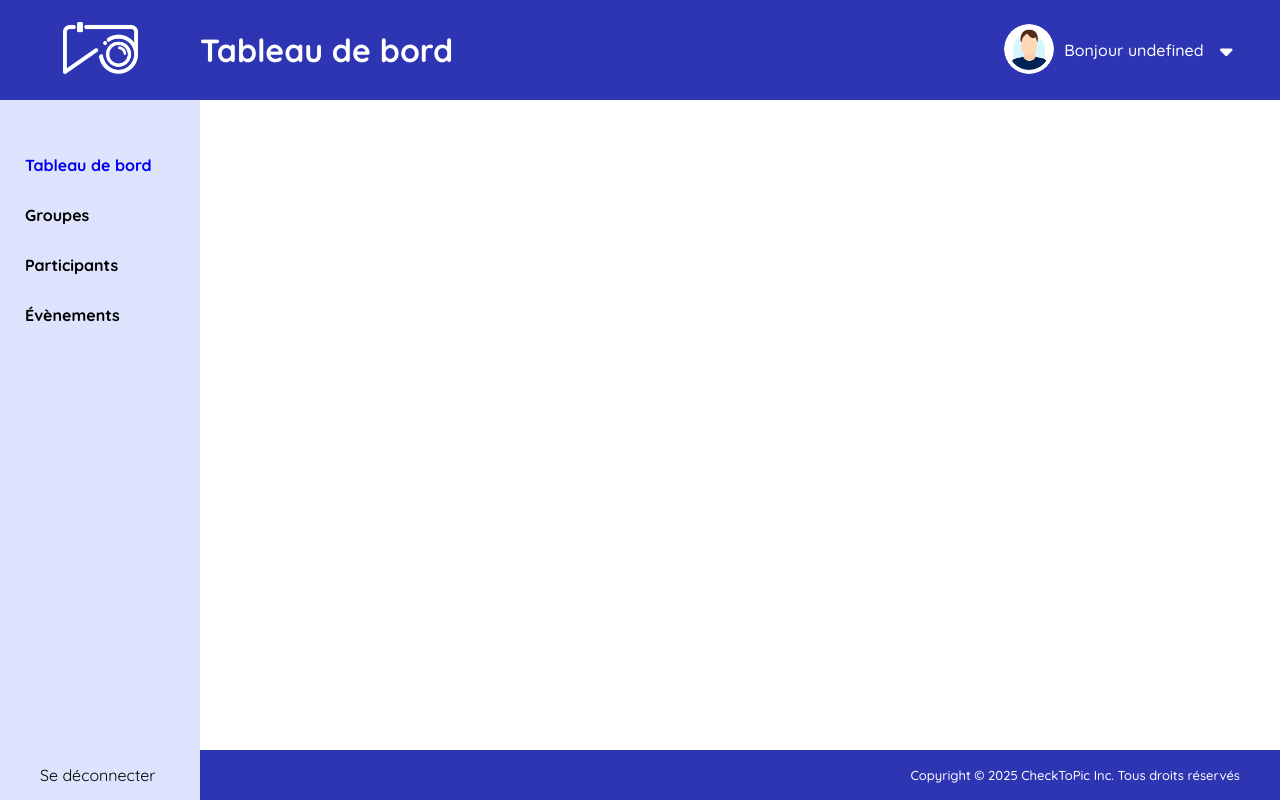
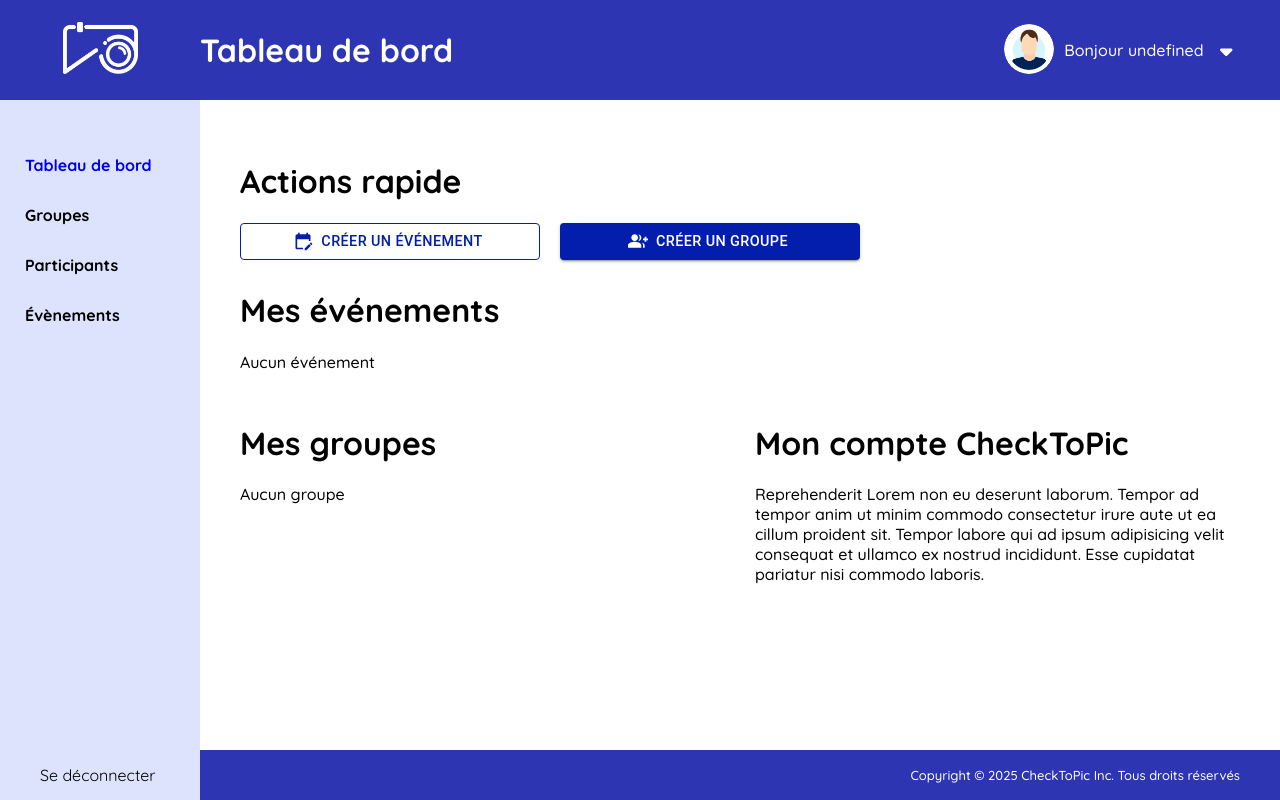
Before and after one commit to sarah-sbb/athlysia-project, a Next.js app in the folder frontend/: page /ctp-admin in a window 1280 px wide. Built offline with nearby package versions, Linux system fonts and the light colour scheme; no server answers.

Commit message:
Intégration maquette page tableau de board

```diff
--- a/frontend/components/adminProfile/AdminProfileEvents.js
+++ b/frontend/components/adminProfile/AdminProfileEvents.js
@@ -11,8 +11,10 @@ function AdminProfileEvents() {
   // Récupération du token depuis redux
   const token = useSelector((state) => state.admin.value.token);
 
-  // Stockage infos events
+  // Stockage infos events + participants
   const [eventsData, setEventsData] = useState([]);
+  const [participantsData, setParticipantsData] = useState([]);
+
   // const [participantsData, setParticipantsData] = useState([]);
 
   // Récupération des infos relatives aux events gérés par l'admin
@@ -31,6 +33,15 @@ function AdminProfileEvents() {
               dateStart: moment(element.dateStart).format("LL"),
             }))
           );
+          // for (let element of data.data) {
+          //   for (let subelement of element.authorisation) {
+          //     fetch(`http://localhost:3000/participants/${subelement.participant}`)
+          //     .then(response => response.json())
+          //     .then(data => {
+          //       setParticipantsData([...participantsData, data])
+          //     })
+          //   }
+          // }
         }
       });
   }, []);
@@ -46,7 +57,7 @@ function AdminProfileEvents() {
   //             setEventsData(() => {
   //               for (let element of eventsData) {
   //                 element.id = data.participant._id,
-  //                 element.pictureUrl =
+  //                 element.pictureUrl = data.participant.pictureUrl
   //               }
   //             })
   //           }
@@ -84,8 +95,6 @@ function AdminProfileEvents() {
     },
   ];
 
-  // console.log('finaldata', participantsData);
-
   return (
     <div>
       {eventsData.length === 0 ? (
--- /dev/null
+++ b/frontend/components/dashboard/MyAccount.js
@@ -0,0 +1,15 @@
+function MyAccountWidget() {
+  return (
+    <div>
+      <h1>Mon compte CheckToPic</h1>
+      <p>
+        Reprehenderit Lorem non eu deserunt laborum. Tempor ad tempor anim ut
+        minim commodo consectetur irure aute ut ea cillum proident sit. Tempor
+        labore qui ad ipsum adipisicing velit consequat et ullamco ex nostrud
+        incididunt. Esse cupidatat pariatur nisi commodo laboris.
+      </p>
+    </div>
+  );
+}
+
+export default MyAccountWidget;
--- /dev/null
+++ b/frontend/components/dashboard/MyLastEvents.js
@@ -0,0 +1,16 @@
+function MyLastEvents() {
+  return (
+    <div>
+      <h1>My last events here</h1>
+      <p>
+        Adipisicing sint nostrud est quis aliqua tempor. Ad non laboris nulla
+        ipsum ex proident aliqua duis officia consequat quis adipisicing sunt.
+        Sunt cillum dolore consequat culpa dolor ut amet ullamco in commodo
+        commodo. Aliqua est velit Lorem exercitation magna. Dolor est elit
+        mollit sit adipisicing deserunt dolore.
+      </p>
+    </div>
+  );
+}
+
+export default MyLastEvents;
--- /dev/null
+++ b/frontend/components/dashboard/QuickActions.js
@@ -0,0 +1,32 @@
+import { Modal, Box, Button, TextField } from "@mui/material";
+import { styled } from "@mui/material/styles";
+import EditCalendar from '@mui/icons-material/EditCalendar';
+import GroupAdd from '@mui/icons-material/GroupAdd';
+
+function QuickActions() {
+  return (
+    <div>
+      <h1>Actions rapide</h1>
+      <div>
+        <Button variant="outlined" sx={buttonEvent} startIcon={<EditCalendar />}>Créer un événement</Button>
+        <Button variant="contained" sx={buttonGroup} startIcon={<GroupAdd />}>Créer un groupe</Button>
+      </div>
+    </div>
+  );
+}
+
+const buttonEvent = {
+  color: "#031EAD",
+  fontSize: "0.90rem",
+  width: 300,
+  marginRight: "20px",
+  borderColor: "#031EAD"
+};
+const buttonGroup = {
+  bgcolor: "#031EAD",
+  color: "white",
+  fontSize: "0.90rem",
+  width: 300,
+};
+
+export default QuickActions;
--- a/frontend/package.json
+++ b/frontend/package.json
@@ -14,6 +14,7 @@
     "@fortawesome/fontawesome-svg-core": "^6.1.1",
     "@fortawesome/free-solid-svg-icons": "^6.1.1",
     "@fortawesome/react-fontawesome": "^0.1.18",
+    "@mui/icons-material": "^6.4.5",
     "@mui/material": "^6.4.4",
     "@mui/x-data-grid": "^7.26.0",
     "@react-native-async-storage/async-storage": "^2.1.1",
--- a/frontend/pages/ctp-admin/index.js
+++ b/frontend/pages/ctp-admin/index.js
@@ -1,8 +1,30 @@
-import Layout from '../../components/layout/Layout';
+import styles from "../../styles/dashboard.module.css";
+import Layout from "../../components/layout/Layout";
+import QuickActions from "../../components/dashboard/QuickActions";
+// import MyLastEvents from "../../components/dashboard/MyLastEvents";
+import AdminProfileGroups from "../../components/adminProfile/AdminProfileGroups";
+import MyAccountWidget from "../../components/dashboard/MyAccount";
+import AdminProfileEvents from "../../components/adminProfile/AdminProfileEvents";
 
 function Index() {
-  return <Layout />;
-
+  return (
+    <Layout>
+      <QuickActions />
+      <div className={styles.myEventsContainer}>
+        <h1>Mes événements</h1>
+        <AdminProfileEvents />
+      </div>
+      <div className={styles.bottomContainer}>
+        <div className={styles.myGroupsContainer}>
+          <h1>Mes groupes</h1>
+          <AdminProfileGroups />
+        </div>
+        <div className={styles.myAccountContainer}>
+          <MyAccountWidget />
+        </div>
+      </div>
+    </Layout>
+  );
 }
 
 export default Index;
--- /dev/null
+++ b/frontend/styles/dashboard.module.css
@@ -0,0 +1,18 @@
+.bottomContainer {
+  display: flex;
+  width: 100%;
+  margin-top: 30px;
+}
+
+.myAccountContainer {
+  width: 50%;
+}
+
+.myGroupsContainer {
+  width: 50%;
+  margin-right: 30px;
+}
+
+.myEventsContainer {
+  margin-top: 30px;
+}
```
Also changed, not shown: 1 other file (tests, documents, lock files or other folders).
